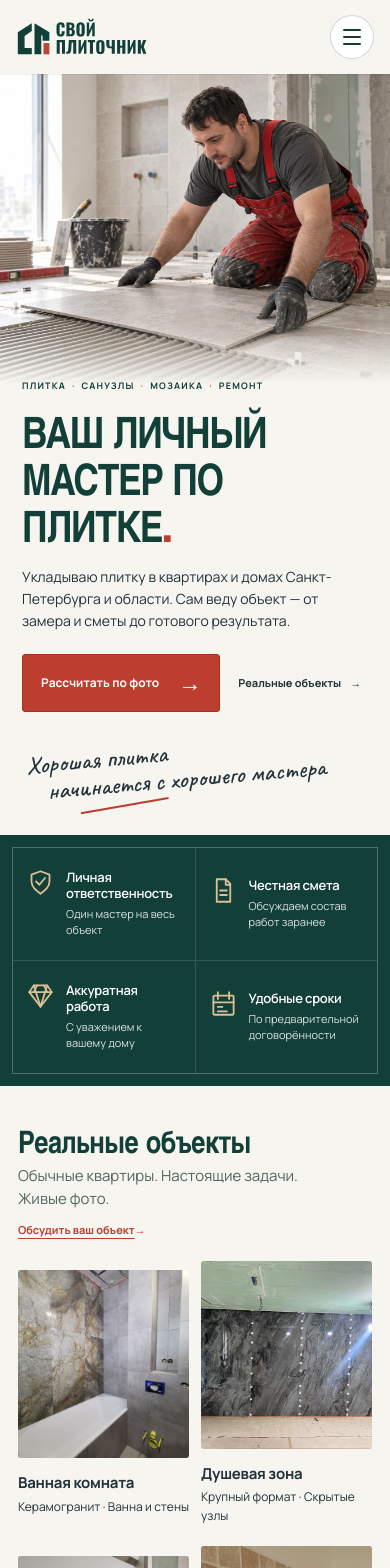
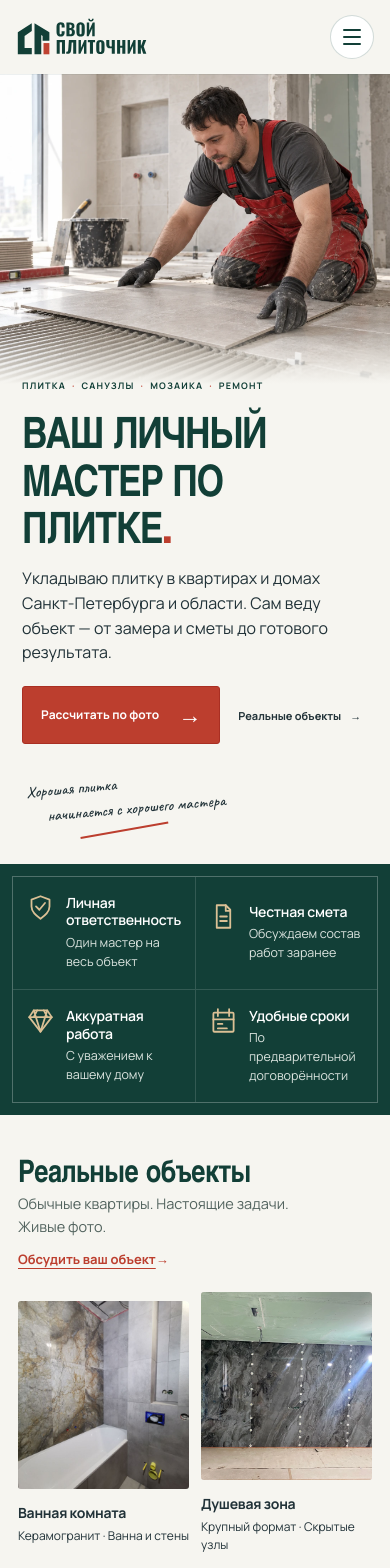
Before and after one commit to JakuninOleg/Svoj-plitochnik, a Next.js app: page / in a window 390 px wide. Shown: the top 1568 px of the page. Built offline with nearby package versions, Linux system fonts and the light colour scheme.

Commit message:
fix: improve mobile text readability

```diff
--- a/src/app/(frontend)/refinements.css
+++ b/src/app/(frontend)/refinements.css
@@ -3512,3 +3512,137 @@ main section[id] {
     background: #f4f3ed;
   }
 }
+
+/* Mobile readability pass: supporting text stays legible without competing with headings. */
+@media (max-width: 720px) {
+  .hero-kicker {
+    font-size: 11px;
+    line-height: 1.45;
+  }
+  .hero-copy > p {
+    font-size: 16px;
+    line-height: 1.55;
+  }
+  .hero-actions .text-link {
+    font-size: 13px;
+  }
+  .hero-signature {
+    font-size: 20px;
+  }
+
+  .fact b {
+    font-size: 14px;
+  }
+  .fact p {
+    font-size: 12.5px;
+    line-height: 1.5;
+  }
+
+  .section-head > p,
+  .projects .section-head > p,
+  .reviews .section-head > p,
+  .process .section-head > p {
+    font-size: 14.5px;
+    line-height: 1.55;
+  }
+  .section-head > .text-link,
+  .projects .section-head > .text-link {
+    font-size: 13px;
+  }
+  .project-grid .gallery-card b {
+    font-size: 14px;
+    line-height: 1.35;
+  }
+  .project-grid .gallery-card small {
+    font-size: 12px;
+    line-height: 1.45;
+  }
+
+  .master-kicker,
+  .contact-kicker {
+    font-size: 12px;
+  }
+  .master-stats span {
+    font-size: 11.5px;
+    line-height: 1.4;
+  }
+  .master-copy .button {
+    font-size: 14px;
+  }
+
+  .quote-main .section-head:before {
+    font-size: 11px;
+  }
+  .quote-fields label,
+  .quote-fields .field-label,
+  .contact-control {
+    font-size: 13.5px;
+  }
+  .quote-fields .form-note {
+    font-size: 11.5px;
+    line-height: 1.5;
+  }
+  .upload-box span {
+    font-size: 14px;
+  }
+  .upload-box small {
+    font-size: 12px;
+    line-height: 1.45;
+  }
+  .form-status {
+    font-size: 13px;
+    line-height: 1.5;
+  }
+
+  .video-grid .gallery-card b {
+    font-size: 15px;
+  }
+  .video-grid .gallery-card small,
+  .video-caption {
+    font-size: 12.5px !important;
+  }
+  .review-author b {
+    font-size: 14px;
+  }
+  .review-author small {
+    font-size: 12px;
+  }
+  .review p {
+    font-size: 14px;
+    line-height: 1.6;
+  }
+  .review .text-link {
+    font-size: 12.5px;
+  }
+
+  .process b {
+    font-size: 15.5px;
+  }
+  .process li p {
+    font-size: 14px;
+    line-height: 1.55;
+  }
+
+  .contact-copy > p {
+    font-size: 15px;
+  }
+  .contact-control input,
+  .contact-control textarea {
+    font-size: 16px;
+  }
+  .footer-top nav a {
+    font-size: 14px;
+  }
+  .footer-contacts .header-phone small,
+  .footer-bottom {
+    font-size: 12.5px;
+  }
+
+  .mobile-drawer-kicker,
+  .mobile-drawer-contact > span {
+    font-size: 12px;
+  }
+  .mobile-drawer nav a > span {
+    font-size: 11px;
+  }
+}
```
